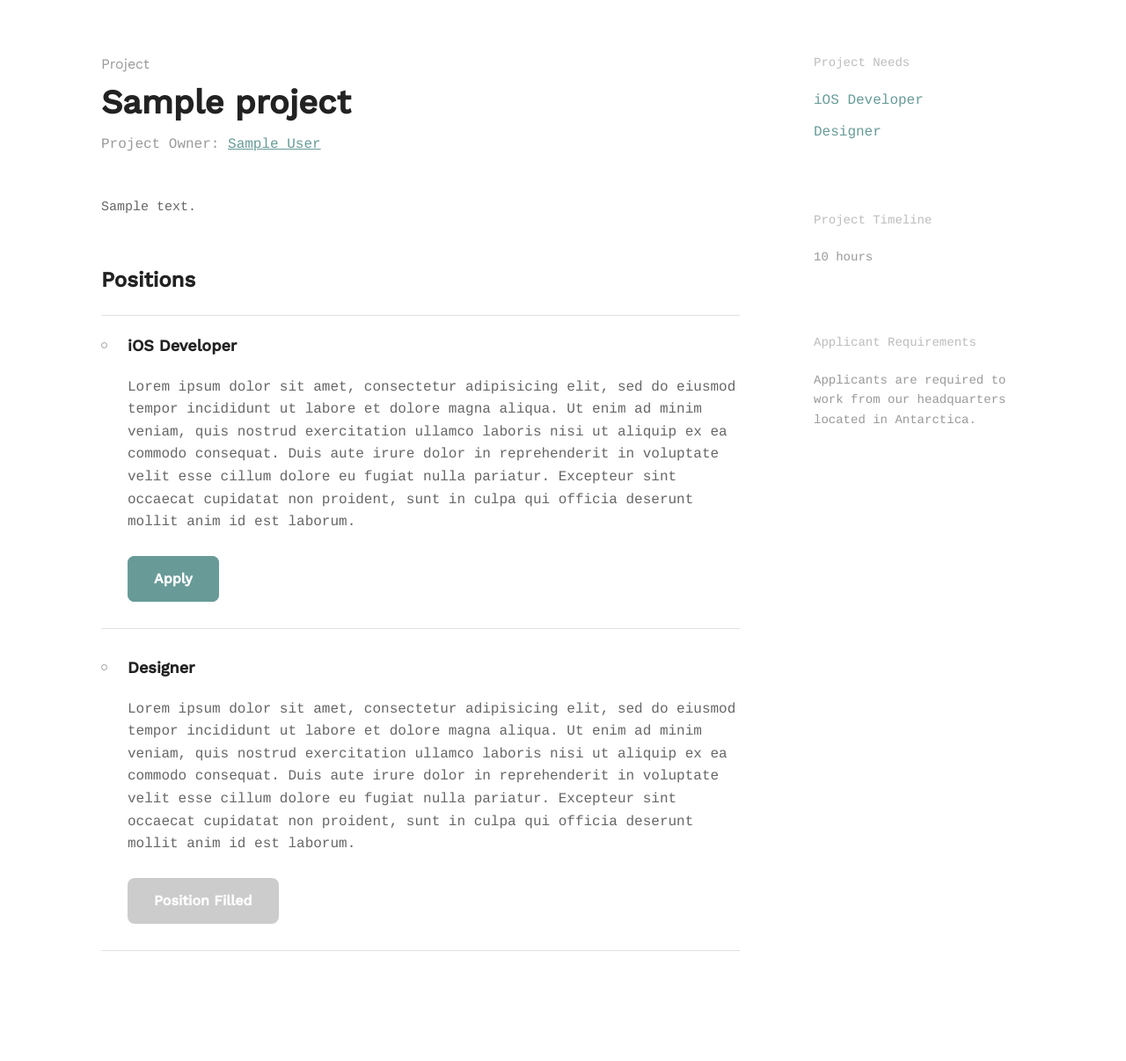
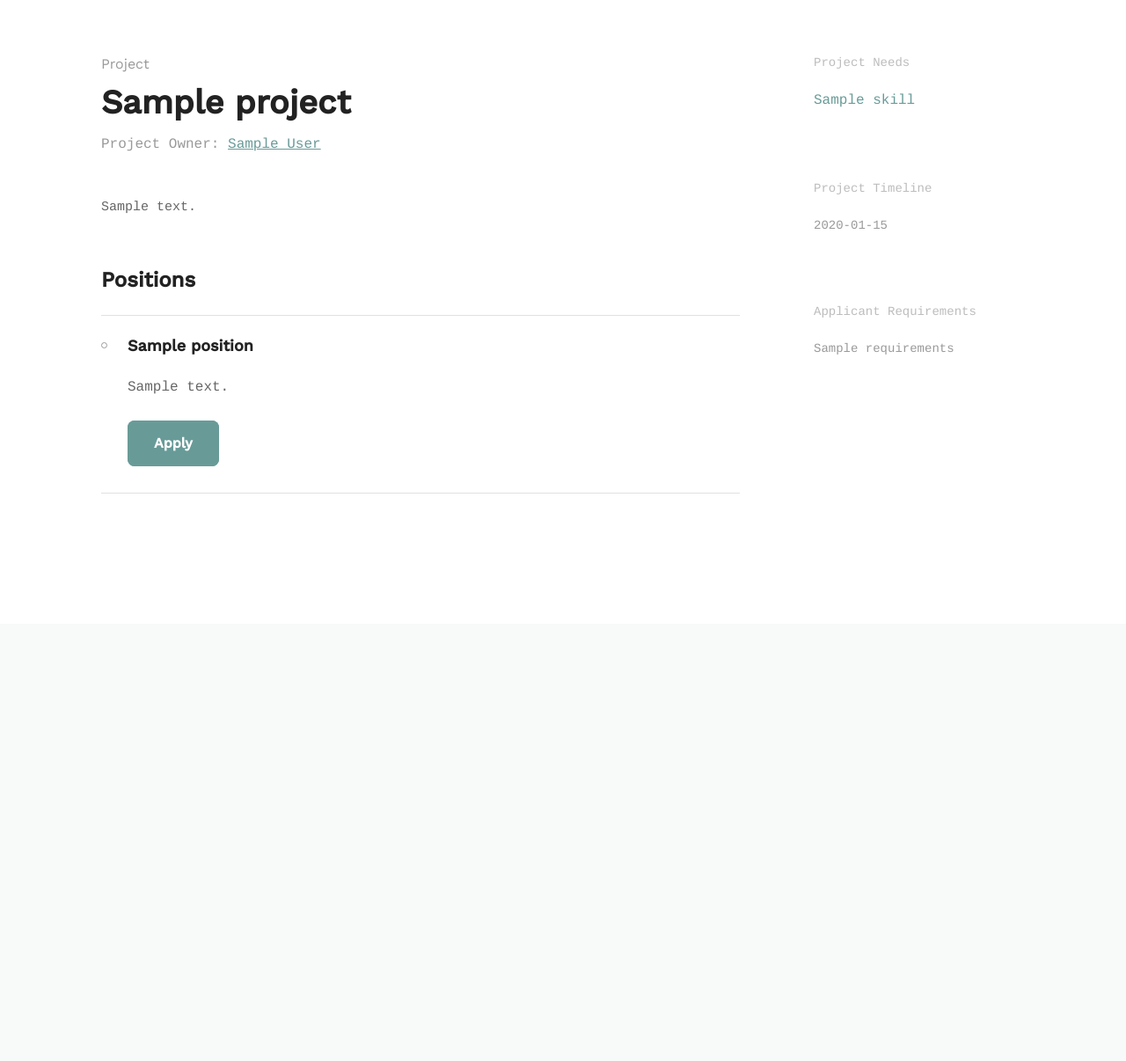
Before and after one commit to crhowell/social-team-builder, a Django app: template projects/templates/project_detail.html in a window 1280 px wide. Shown: the part 91-1297 px from the top of the page at 88% size. After the commit the page ends 652 px from the top, so only its background shows below. Run offline with Django 3.2, Linux system fonts and the light colour scheme; the template is opened without the code that fills it: most values are stand-ins (such as "Sample title", 1, 10 or a date in 2020).

Commit message:
Add IsOwnerMixin to core app
Add additional fields to Project model
Update projects templates

Add fixture for projects

```diff
--- a/profiles/views.py
+++ b/profiles/views.py
@@ -2,6 +2,8 @@ from django.core.urlresolvers import reverse_lazy
 from django.views import generic
 from braces.views import LoginRequiredMixin, PrefetchRelatedMixin
 
+
+from core.mixins import IsOwnerMixin
 from . import forms
 from . import models
 
@@ -19,7 +21,7 @@ class ShowProfile(LoginRequiredMixin, PrefetchRelatedMixin, generic.DetailView):
         return context
 
 
-class EditProfile(LoginRequiredMixin, PrefetchRelatedMixin, generic.UpdateView):
+class EditProfile(LoginRequiredMixin, IsOwnerMixin, PrefetchRelatedMixin, generic.UpdateView):
     model = models.UserProfile
     form_class = forms.UserProfileUpdateForm
     template_name = 'profile_edit.html'
--- a/projects/models.py
+++ b/projects/models.py
@@ -12,7 +12,10 @@ class Skill(models.Model):
 
 class Project(models.Model):
     title = models.CharField(max_length=255)
+    slug = models.SlugField(unique=True)
     description = models.TextField(default='')
+    requirements = models.TextField(default='')
+    timeline = models.CharField(max_length=255, blank=True)
     creator = models.ForeignKey(settings.AUTH_USER_MODEL,
                                 related_name='projects')
     is_active = models.BooleanField(default=False)
@@ -24,8 +27,9 @@ class Project(models.Model):
 class Position(models.Model):
     name = models.CharField(max_length=255)
     description = models.TextField(default='')
+    related_skills = models.ManyToManyField(Skill, related_name='positions')
     project = models.ForeignKey(Project, related_name='positions')
-    related_skills = models.ManyToManyField(Skill, related_name='positions')
+    total = models.IntegerField(default=1)
 
     def __str__(self):
         return '{}'.format(self.name)
--- a/projects/templates/project_detail.html
+++ b/projects/templates/project_detail.html
@@ -30,16 +30,13 @@
         <h2>Positions</h2>
 
         <ul class="circle--group--list">
+          {% for position in positions %}
           <li>
-            <h3>iOS Developer</h3>
-            <p>Lorem ipsum dolor sit amet, consectetur adipisicing elit, sed do eiusmod tempor incididunt ut labore et dolore magna aliqua. Ut enim ad minim veniam, quis nostrud exercitation ullamco laboris nisi ut aliquip ex ea commodo consequat. Duis aute irure dolor in reprehenderit in voluptate velit esse cillum dolore eu fugiat nulla pariatur. Excepteur sint occaecat cupidatat non proident, sunt in culpa qui officia deserunt mollit anim id est laborum.</p>
+            <h3>{{ position.name }}</h3>
+            <p>{{ position.description }}</p>
             <a class="button button-primary">Apply</a>
           </li>
-          <li>
-            <h3>Designer</h3>
-            <p>Lorem ipsum dolor sit amet, consectetur adipisicing elit, sed do eiusmod tempor incididunt ut labore et dolore magna aliqua. Ut enim ad minim veniam, quis nostrud exercitation ullamco laboris nisi ut aliquip ex ea commodo consequat. Duis aute irure dolor in reprehenderit in voluptate velit esse cillum dolore eu fugiat nulla pariatur. Excepteur sint occaecat cupidatat non proident, sunt in culpa qui officia deserunt mollit anim id est laborum.</p>
-            <a class="button button-primary button-inactive">Position Filled</a>
-          </li>
+          {% endfor %}
         </ul>
       </div>
 
@@ -49,19 +46,22 @@
       <div class="circle--secondary--module">
         <h3>Project Needs</h3>
         <ul class="circle--link--list">
-          <li><a>iOS Developer</a></li>
-          <li><a>Designer</a></li>
+          {% for position in positions %}
+            {% for skill in position.related_skills.all %}
+              <li><a>{{ skill }}</a></li>
+            {% endfor %}
+          {% endfor %}
         </ul>
       </div>
 
       <div class="circle--secondary--module">
         <h3>Project Timeline</h3>
-        <p>10 hours</p>
+        <p>{{ project.timeline }}</p>
       </div>
 
       <div class="circle--secondary--module">
         <h3>Applicant Requirements</h3>
-        <p>Applicants are required to work from our headquarters located in Antarctica.</p>
+        <p>{{ project.requirements }}</p>
       </div>
 
     </div>
```
Also changed, not shown: core/mixins.py (added, +24 -0 lines), projects/admin.py (+6 -1 lines), projects/fixtures/initial_data.json (added, +1 -0 lines), projects/views.py (+8 -6 lines), accounts/migrations/0001_initial.py, profiles/migrations/0001_initial.py, projects/migrations/0001_initial.py.
